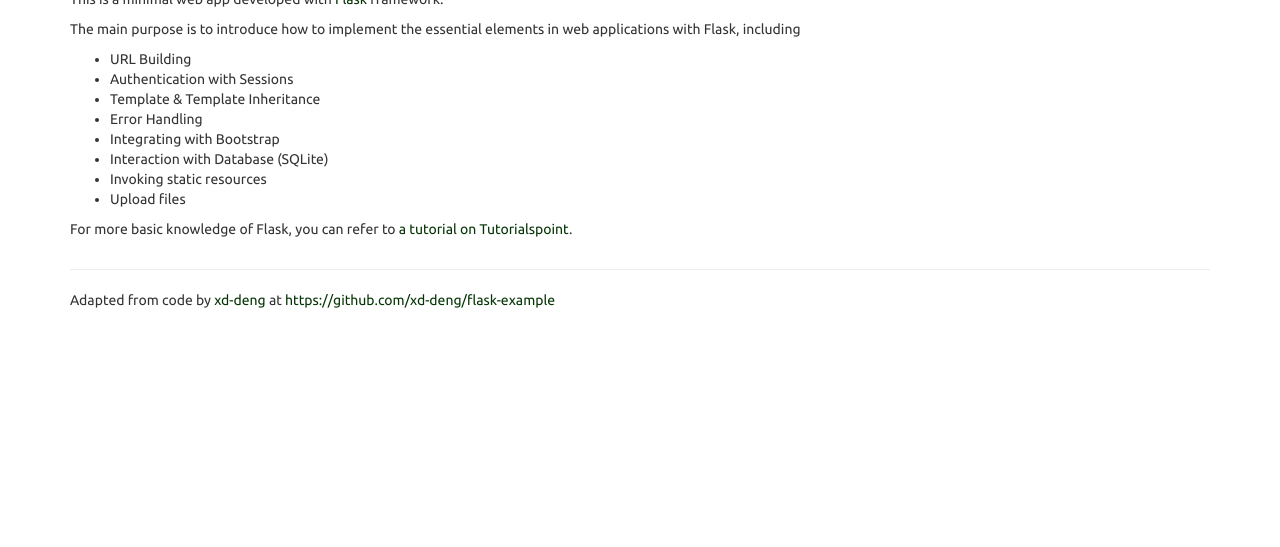
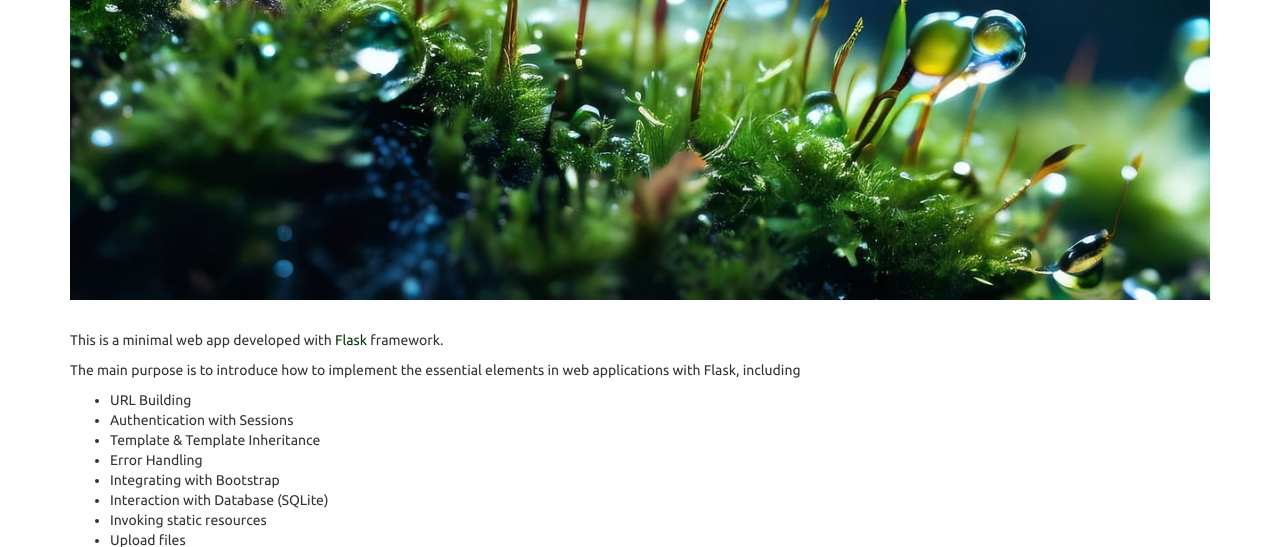
Before and after one commit to CMarquetand/webapp, a Flask app: page / in a window 1280 px wide. Shown: the part 483-1030 px from the top of the page. Before the commit the page ends 791 px from the top, so only its background shows below. Run offline with Flask 2, Linux system fonts and the light colour scheme.

Commit message:
performance run 2

```diff
--- a/app/templates/index.html
+++ b/app/templates/index.html
@@ -2,8 +2,8 @@
 {% block page_title %}Welcome to the GitHub pipeline{% endblock %}
 {% block body %}
     {{ super() }}
-    <!-- <img src="{{ url_for('static', filename='img/index_moss.jpg') }}" class="img-responsive" alt="AI generated moss"><br /> -->
-    <img src="{{ url_for('static', filename='img/index_chameleon.jpg') }}" class="img-responsive" alt="Chameleon"><br />
+    <img src="{{ url_for('static', filename='img/index_moss.jpg') }}" class="img-responsive" alt="AI generated moss"><br />
+    <!--  <img src="{{ url_for('static', filename='img/index_chameleon.jpg') }}" class="img-responsive" alt="Chameleon"><br /> -->
     <p>This is a minimal web app developed with <a href="http://flask.pocoo.org/">Flask</a> framework.</p>
     <p>The main purpose is to introduce how to implement the essential elements in web applications with Flask, including</p>
     <ul>
```
